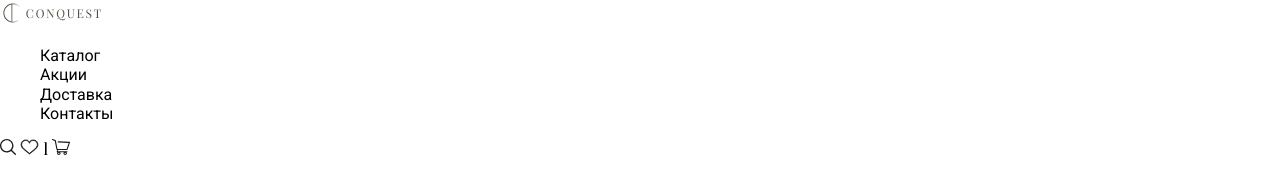
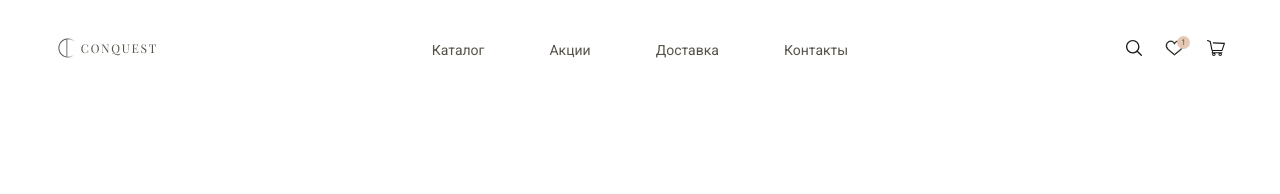
Before and after one commit to Vanesflat/Conquest, a plain HTML site: page app/index.html in a window 1280 px wide. Drawn offline with Linux system fonts and the light colour scheme.

Commit message:
Stylize header

```diff
--- /dev/null
+++ b/app/scss/blocks/header.scss
@@ -0,0 +1,27 @@
+.header {
+  padding: 35px 0 26px;
+  font-size: 14px;
+  color: #555248;
+
+  &__wrapper {
+    display: grid;
+    grid-template-columns: repeat(3, 1fr);
+    align-items: center;
+  }
+
+  &__logo {
+    transition: transform .3s ease-in-out;
+
+    &:hover {
+      transform: scale(1.05);
+    }
+  }
+
+  &__menu {
+    justify-self: center;
+  }
+
+  &__tools {
+    justify-self: end;
+  }
+}
--- /dev/null
+++ b/app/scss/blocks/menu.scss
@@ -0,0 +1,15 @@
+.menu {
+
+  &__list {
+    display: flex;
+    gap: 65px;
+  }
+
+  &__link {
+    transition: all .3s ease;
+
+    &:hover {
+      color: $brown;
+    }
+  }
+}
--- /dev/null
+++ b/app/scss/blocks/tools.scss
@@ -0,0 +1,40 @@
+.tools {
+  display: flex;
+  gap: 23px;
+
+  &__btn {
+    position: relative;
+
+    span {
+      display: none;
+    }
+
+    &--active {
+      span {
+        position: absolute;
+        top: -4px;
+        right: -6px;
+        display: flex;
+        justify-content: center;
+        align-items: center;
+        width: 13px;
+        height: 13px;
+        font-family: inherit;
+        font-size: 8px;
+        background-color: #E6C8B4;
+        border-radius: 50%;
+      }
+    }
+
+    svg path {
+      transition: all .3s ease;
+    }
+
+    &:hover {
+      svg path {
+        fill: $brown;
+        stroke: $brown;
+      }
+    }
+  }
+}
--- a/app/scss/style.scss
+++ b/app/scss/style.scss
@@ -19,11 +19,18 @@ body {
   font-family: 'Roboto', sans-serif;
   font-size: 16px;
   line-height: 1.2;
+  color: $dark;
 }
 
 a {
   color: inherit;
   text-decoration: none;
+}
+
+ul,
+ol {
+  margin: 0;
+  padding: 0;
 }
 
 li {
@@ -67,9 +74,22 @@ span {
   flex-grow: 1;
 }
 
+.container {
+  max-width: 1190px;
+  width: 100%;
+  margin: 0 auto;
+  padding: 0 10px;
+}
+
 .ff-playfair {
   font-family: 'Playfair Display', serif;
 }
 
 // reset
 @import "vendor/normalize.scss";
+
+//blocks
+@import "blocks/header.scss";
+
+@import "blocks/menu.scss";
+@import "blocks/tools.scss";
```
Also changed, not shown: app/css/style.min.css.
